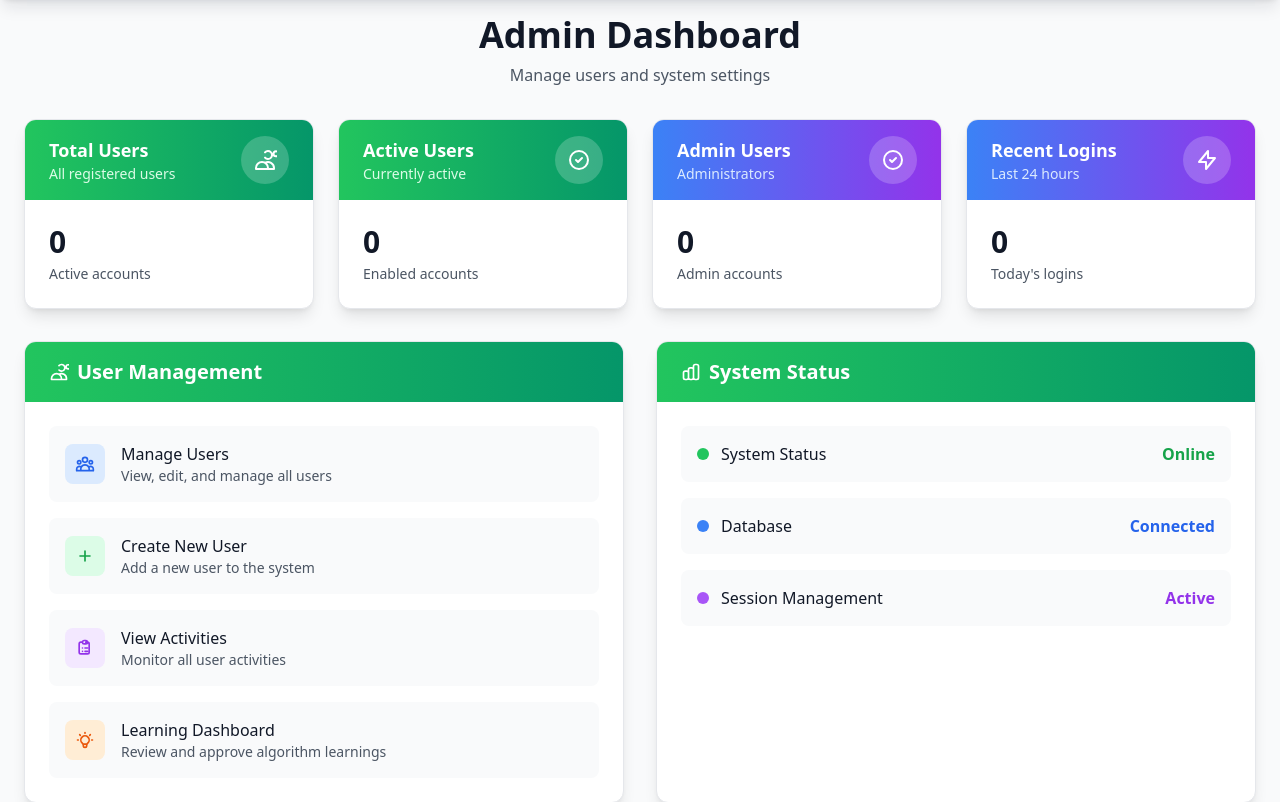
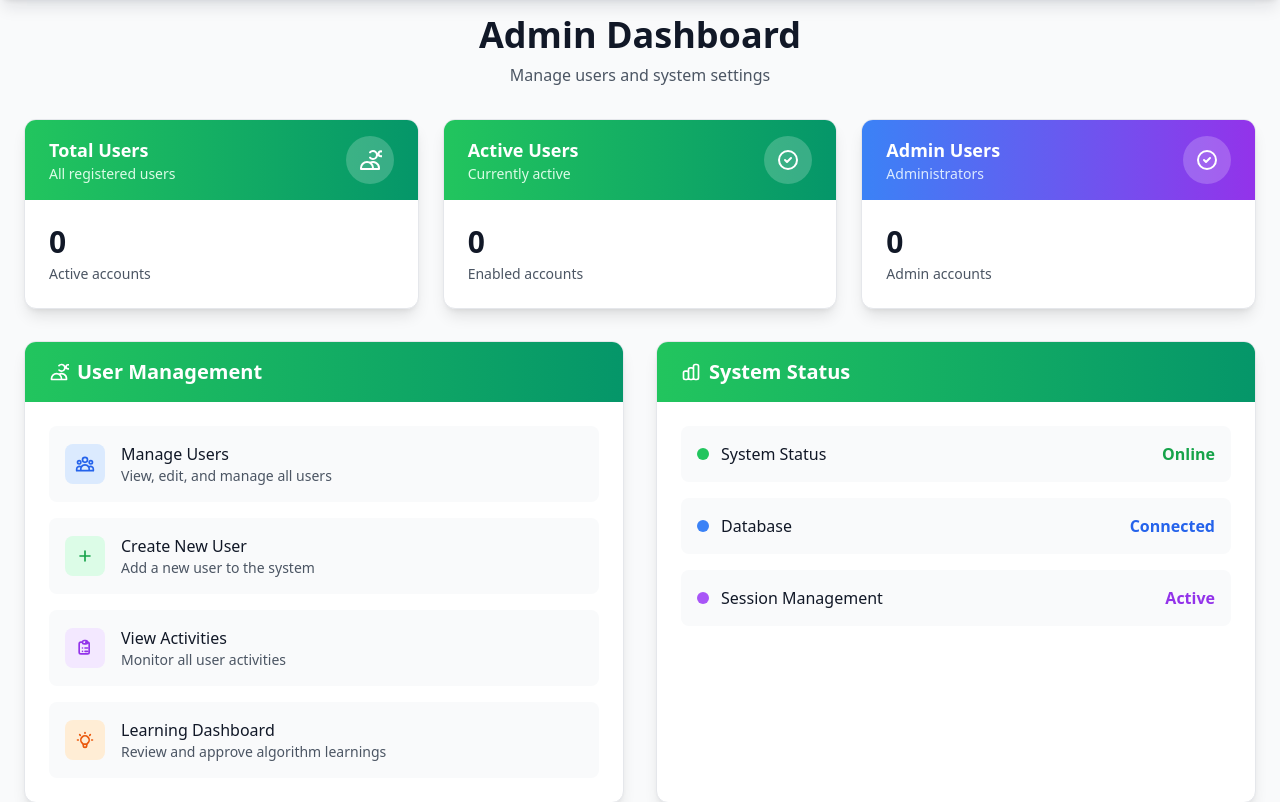
Before and after one commit to NaeeemJatt/FlashLog, a Python web app: template flashlog/templates/admin/dashboard.html in a window 1280 px wide. Shown: the part 65-867 px from the top of the page. Run offline with Jinja, Linux system fonts and the light colour scheme; the template is opened without the code that fills it, so the values that code supplies are empty; some libraries are stand-ins or nearby versions.

Commit message:
Remove Recent Logins metric from admin dashboard
- Removed Recent Logins card from admin dashboard template
- Updated backend to not calculate recent_logins metric
- Changed grid layout from 4 columns to 3 columns for better spacing
- Simplified admin dashboard to show only essential metrics: Total Users, Active Users, Admin Users

```diff
--- a/flashlog/templates/admin/dashboard.html
+++ b/flashlog/templates/admin/dashboard.html
@@ -103,7 +103,7 @@
             {% endwith %}
 
             <!-- Quick Stats -->
-            <div class="grid grid-cols-1 md:grid-cols-2 lg:grid-cols-4 gap-6 mb-8">
+            <div class="grid grid-cols-1 md:grid-cols-3 gap-6 mb-8">
                 <!-- Total Users -->
                 <div class="bg-white dark:bg-gray-800 rounded-xl shadow-lg border border-gray-200 dark:border-gray-700 overflow-hidden fade-in">
                     <div class="bg-gradient-to-r from-green-500 to-emerald-600 px-6 py-4">
@@ -167,26 +167,7 @@
                     </div>
                 </div>
 
-                <!-- Recent Activity -->
-                <div class="bg-white dark:bg-gray-800 rounded-xl shadow-lg border border-gray-200 dark:border-gray-700 overflow-hidden fade-in">
-                    <div class="bg-gradient-to-r from-blue-500 to-purple-600 px-6 py-4">
-                        <div class="flex items-center justify-between">
-                            <div>
-                                <h3 class="text-lg font-semibold text-white">Recent Logins</h3>
-                                <p class="text-blue-100 text-sm">Last 24 hours</p>
-                            </div>
-                            <div class="w-12 h-12 bg-white/20 rounded-full flex items-center justify-center">
-                                <svg class="w-6 h-6 text-white" fill="none" stroke="currentColor" viewBox="0 0 24 24">
-                                    <path stroke-linecap="round" stroke-linejoin="round" stroke-width="2" d="M13 10V3L4 14h7v7l9-11h-7z"></path>
-                                </svg>
-                            </div>
-                        </div>
-                    </div>
-                    <div class="p-6">
-                        <div class="text-3xl font-bold text-gray-900 dark:text-white">{{ recent_logins|default(0) }}</div>
-                        <div class="text-sm text-gray-600 dark:text-gray-400 mt-1">Today's logins</div>
-                    </div>
-                </div>
+
             </div>
 
             <!-- Quick Actions -->
```
Also changed, not shown: flashlog/app/admin.py (+2 -8 lines).
